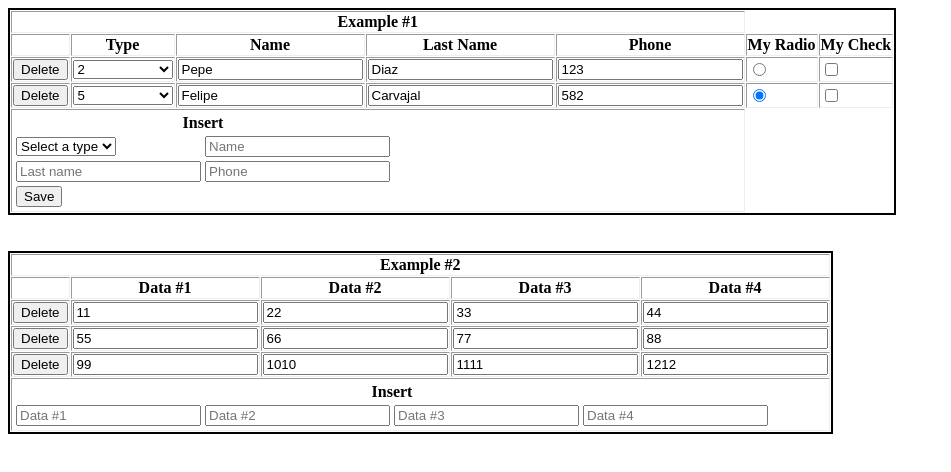
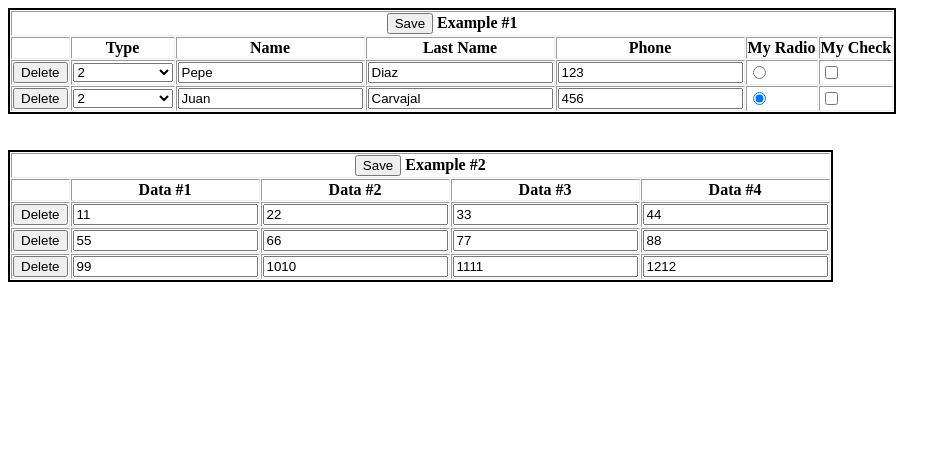
Before and after one commit to andresg9108/smarttable, a website: page index.html in a window 1280 px wide. Shown: the whole page, without its empty margins (0-951 px from the left). Drawn offline with nearby package versions, Linux system fonts and the light colour scheme; files that its build step writes are made by us from their sources.

Commit message:
Saving changes.

```diff
--- a/index.html
+++ b/index.html
@@ -8,9 +8,17 @@
 	</head>
 	<body>
 
+
+
+
 		<table id="table1" border="2" style="border: 2px solid;" cellspacing=1>
 			<tr>
-				<th colspan="5">Example #1</th>
+				<th colspan="7">
+					<button type="button" onclick="oSmartTableAg.add('#table1')">
+						Save
+					</button>
+					Example #1
+				</th>
 			</tr>
 			<tr data-type="title">
 				<th></th>
@@ -43,7 +51,7 @@
 				<td data-input="radio"><input type="radio" id="myradio" name="myradio" /></td>
 				<td data-input="checkbox"><input type="checkbox" /></td>
 			</tr>
-			<tr data-id="2" data-type="data">
+			<tr data-id="1" data-type="data">
 				<td data-ignorefield="true">
 					<button id="delete">
 						Delete
@@ -53,34 +61,29 @@
 					<select>
 						<option value="0">Select a type</option>
 						<option value="1">1</option>
-						<option value="2">2</option>
+						<option value="2" selected>2</option>
 						<option value="3">3</option>
 						<option value="4">4</option>
-						<option value="5" selected>5</option>
+						<option value="5">5</option>
 					</select>
 				</td>
-				<td data-input="text"><input type="text" placeholder="Name" value="Felipe" /></td>
+				<td data-input="text"><input type="text" placeholder="Name" value="Juan" /></td>
 				<td data-input="text"><input type="text" placeholder="Last name" value="Carvajal" /></td>
-				<td data-input="text"><input type="text" placeholder="Phone" value="582" /></td>
+				<td data-input="text"><input type="text" placeholder="Phone" value="456"  /></td>
 				<td data-input="radio"><input type="radio" id="myradio" name="myradio" checked/></td>
 				<td data-input="checkbox"><input type="checkbox" /></td>
 			</tr>
-			<tr id="tableinputs">
+			<tr id="tableinputs" style="display: none;">
 				<td colspan="5">
 					<table>
 						<tr>
-							<th colspan="2">Insert</th>
-						</tr>
-						<tr style="display: none;">
 							<td data-input="ignorefield">
 								<button id="delete">
 									Delete
 								</button>
 							</td>
-						</tr>
-						<tr>
 							<td data-input="select">
-								<select class="" data-class="">
+								<select class="">
 									<option value="0">Select a type</option>
 									<option value="1">1</option>
 									<option value="2">2</option>
@@ -89,25 +92,14 @@
 									<option value="5">5</option>
 								</select>
 							</td>
-							<td data-input="text"><input type="text" placeholder="Name" class="" data-class="" /></td>
-						</tr>
-						<tr>
-							<td data-input="text"><input type="text" placeholder="Last name" class="" data-class="" /></td>
-							<td data-input="text"><input type="text" placeholder="Phone" class="" data-class="" /></td>
-						</tr>
-						<tr style="display: none;">
+							<td data-input="text"><input type="text" placeholder="Name" class="" /></td>
+							<td data-input="text"><input type="text" placeholder="Last name" class="" /></td>
+							<td data-input="text"><input type="text" placeholder="Phone" class="" /></td>
 							<td data-input="radio">
 								<input type="radio" id="myradio" name="myradio" />
 							</td>
 							<td data-input="checkbox">
 								<input type="checkbox" />
-							</td>
-						</tr>
-						<tr>
-							<td colspan="2">
-								<button onclick="oSmartTableAg.add('#table1')">
-									Save
-								</button>
 							</td>
 						</tr>
 					</table>
@@ -125,7 +117,12 @@
 
 		<table id="table2" border="2" style="border: 2px solid;" cellspacing=1>
 			<tr>
-				<th colspan="5">Example #2</th>
+				<th colspan="5">
+					<button type="button" onclick="oSmartTableAg.add('#table2')">
+						Save
+					</button>
+					Example #2
+				</th>
 			</tr>
 			<tr data-type="title">
 				<th></th>
@@ -167,29 +164,28 @@
 				<td data-input="text"><input type="text" placeholder="Data #3" value="1111" /></td>
 				<td data-input="text"><input type="text" placeholder="Data #4" value="1212" /></td>
 			</tr>
-			<tr id="tableinputs">
+			<tr id="tableinputs" style="display: none;">
 				<td colspan="5">
 					<table>
 						<tr>
-							<th colspan="4">Insert</th>
-						</tr>
-						<tr style="display: none;">
 							<td data-input="ignorefield">
 								<button id="delete">
 									Delete
 								</button>
 							</td>
-						</tr>
-						<tr>
-							<td data-input="text"><input type="text" placeholder="Data #1" class="" data-class="" /></td>
-							<td data-input="text"><input type="text" placeholder="Data #2" class="" data-class="" /></td>
-							<td data-input="text"><input type="text" placeholder="Data #3" class="" data-class="" /></td>
-							<td data-input="text"><input type="text" placeholder="Data #4" class="" data-class="" /></td>
+							<td data-input="text"><input type="text" placeholder="Data #1" class="" /></td>
+							<td data-input="text"><input type="text" placeholder="Data #2" class="" /></td>
+							<td data-input="text"><input type="text" placeholder="Data #3" class="" /></td>
+							<td data-input="text"><input type="text" placeholder="Data #4" class=""/></td>
 						</tr>
 					</table>
 				</td>
 			</tr>
 		</table>
+
+
+
+
 	</body>
 </html>
 
--- a/package.json
+++ b/package.json
@@ -1,6 +1,6 @@
 {
   "name": "smarttable-ag",
-  "version": "0.2.0",
+  "version": "0.3.0",
   "description": "The goal of this project is to provide a smart html table.",
   "main": "",
   "scripts": {
--- a/src/js/main.js
+++ b/src/js/main.js
@@ -8,14 +8,6 @@ $(function(){
 /*
 */
 oSmartTableAg.setEventsFromTable = function(sTag){
-	$.each($(sTag).find('#tableinputs').find('table').find('td'), function(i, v){
-		$(v).find('input').keypress(function(e) {
-			if(e.which == 13) {
-				oSmartTableAg.add(sTag);
-			}
-		});
-	});
-
 	$.each($(sTag).find('tr'), function(i, v){
 		if($(v).attr('data-type') == 'data'){
 			$(v).find('#delete').on('click', function(){
@@ -34,26 +26,10 @@ oSmartTableAg.add = function(sTag){
 		var sInput = $(v).attr('data-input');
 
 		if(typeof sInput !== "undefined"){
-			if(sInput == 'text'){
-				sRow += '<td data-input="text"><input type="text" value="' + $(v).find('input').val() + '" placeholder="' + $(v).find('input').attr('placeholder') + '" class="' + $(v).find('input').attr('data-class') + '" /></td>';
-			}else if(sInput == 'select'){
-				sRow += '<td data-input="select"><select class="' + $(v).find('select').attr('data-class') + '">';
-
-				$.each($(v).find('option'), function(i2, v2){
-					if($(v).find('select').val() == $(v2).val()){
-						sRow += '<option value="' + $(v2).val() + '" selected>' + $(v2).text() + '</option>';
-					}else{
-						sRow += '<option value="' + $(v2).val() + '">' + $(v2).text() + '</option>';
-					}
-				});
-
-				sRow += '</select></td>';
-			}else if(sInput == 'radio'){
-				sRow += '<td data-input="radio">' + $(v).html() + '</td>'
-			}else if(sInput == 'checkbox'){
-				sRow += '<td data-input="checkbox">' + $(v).html() + '</td>'
-			}else if(sInput == 'ignorefield'){
-				sRow += '<td data-ignorefield="true">' + $(v).html() + '</td>'
+			if(sInput == 'ignorefield'){
+				sRow += '<td data-ignorefield="true">' + $(v).html() + '</td>';
+			}else{
+				sRow += '<td data-input="' + sInput + '">' + $(v).html() + '</td>';
 			}
 		}
 	});
```
Also changed, not shown: dist/main.min.js, 2 other files.
